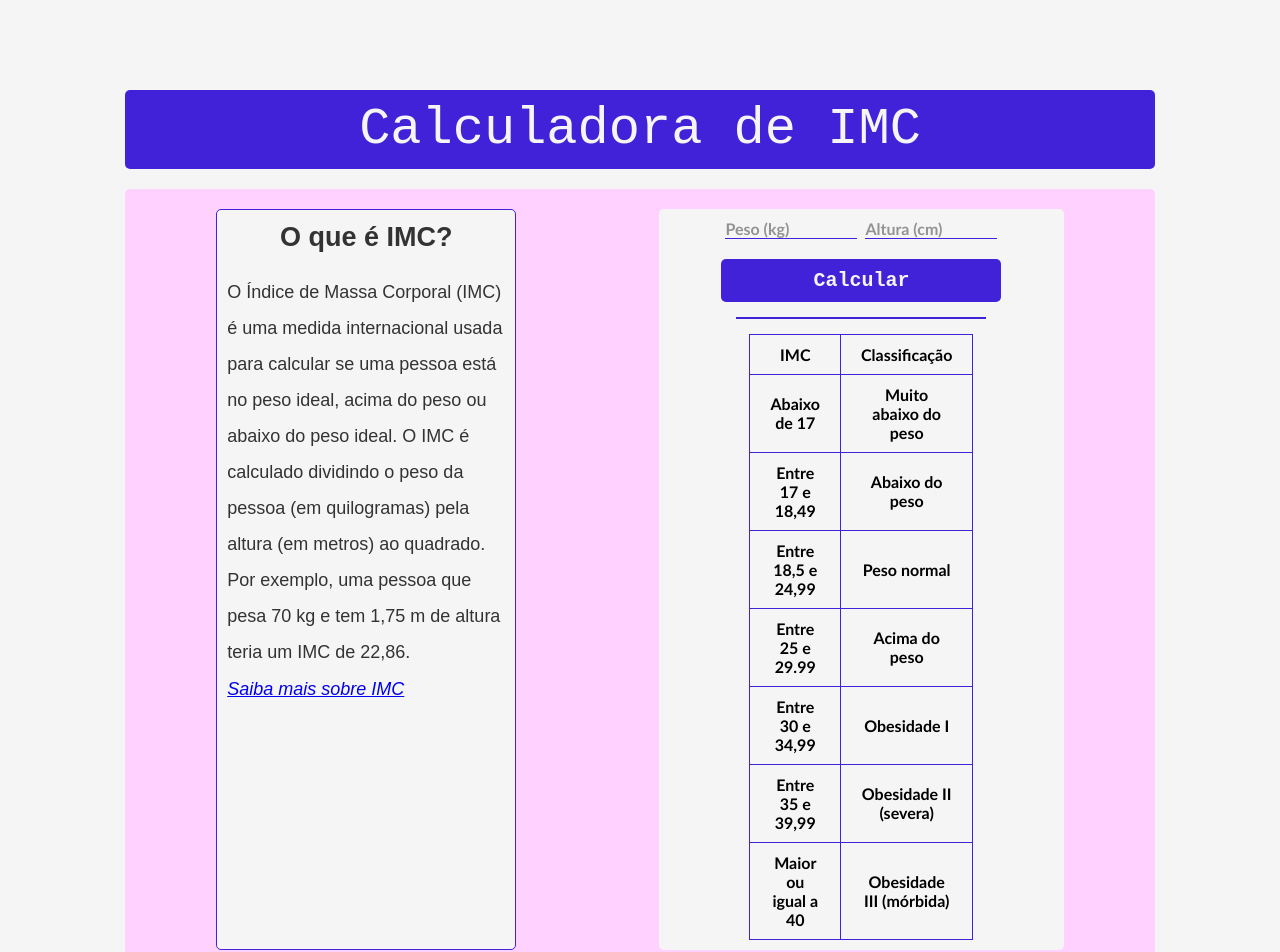
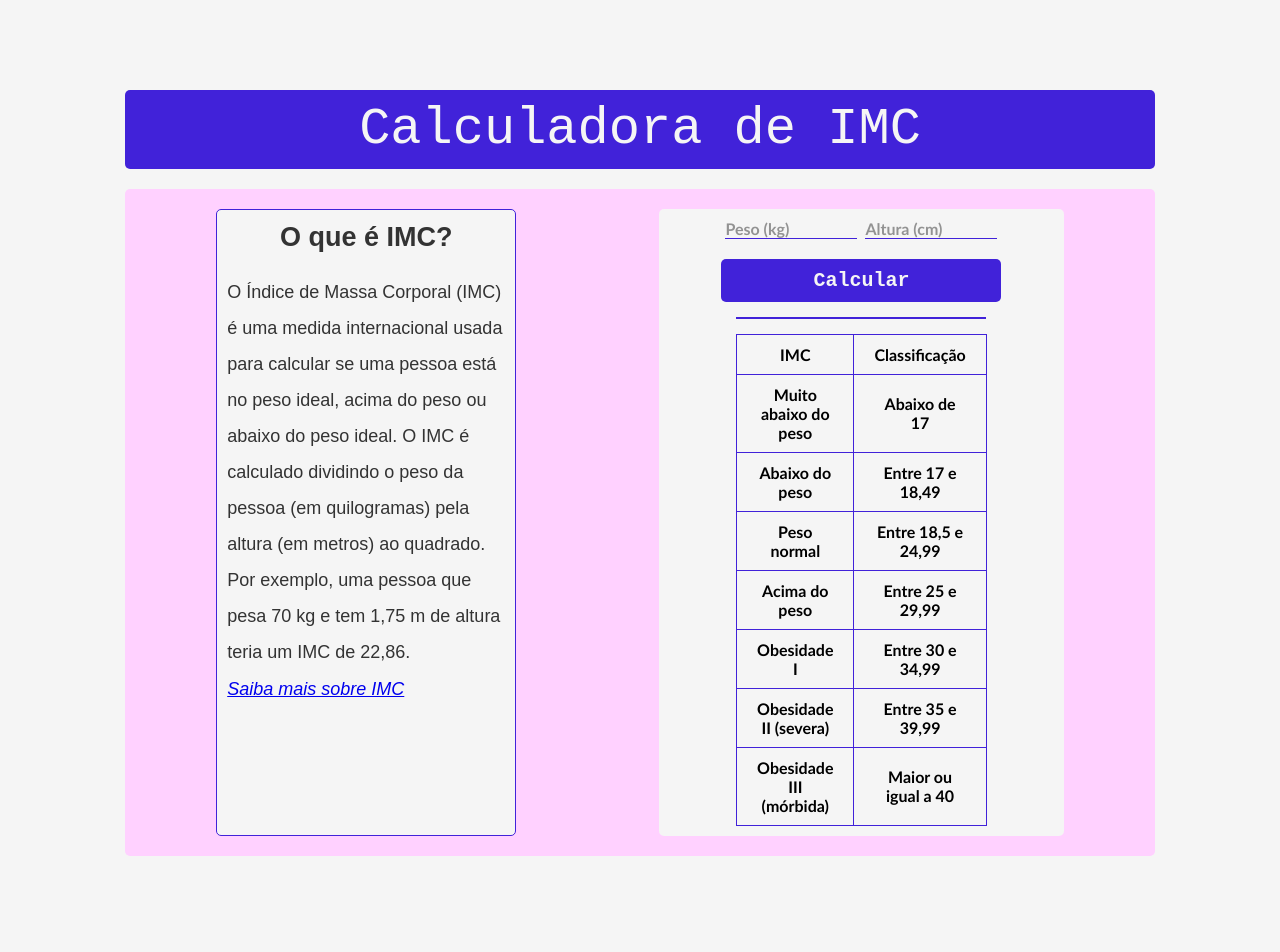
Before and after one commit to Enge-Olate/react-flow, a React (Vite) app: page / in a window 1280 px wide. Shown: the top 952 px of the page. Built offline with nearby package versions, Linux system fonts and the light colour scheme.

Commit message:
Refaturando código e tipando faixas de peso.

```diff
--- a/src/components/formulario/Formulario.tsx
+++ b/src/components/formulario/Formulario.tsx
@@ -94,7 +94,7 @@ function Formulario({ onSubmit }: FormularioProps) {
       </FormPage>
       <hr />
       {result && calcImc && (
-        <div style={{ textAlign: "center", marginTop: "20px" }}>
+        <div style={{ textAlign: "center", marginTop: "10px", animation: "fadeIn 0.5s" }}>
           <p style={{ fontWeight: "bold" }}>Seu IMC é: {calcImc}</p>
           <p style={{ fontWeight: "bold" }}>Classificação: {classificacao}</p>
         </div>
@@ -107,33 +107,12 @@ function Formulario({ onSubmit }: FormularioProps) {
           </tr>
         </thead>
         <tbody>
-          <tr>
-            <td>Abaixo de 17</td>
-            <td>Muito abaixo do peso</td>
+          {FAIXAS_IMC.map((faixa, index)=>(
+          <tr key={index} style={{transition: "all 0.3s ease"}}>
+            <td>{faixa.label}</td>
+            <td>{faixa.descricaoTabela}</td>
           </tr>
-          <tr>
-            <td>Entre 17 e 18,49</td>
-            <td>Abaixo do peso</td>
-          </tr>
-          <tr>
-            <td>Entre 18,5 e 24,99</td>
-            <td>Peso normal</td>
-          </tr>
-          <tr>
-            <td>Entre 25 e 29.99</td>
-            <td>Acima do peso</td>
-          </tr>
-          <tr>
-            <td>Entre 30 e 34,99</td>
-            <td>Obesidade I</td>
-          </tr>
-          <tr>
-            <td>Entre 35 e 39,99</td>
-            <td>Obesidade II (severa)</td>
-          </tr>
-          <tr>
-            <td>Maior ou igual a 40</td> <td>Obesidade III (mórbida)</td>
-          </tr>
+          ))}
         </tbody>
       </TablePage>
     </Container>
```
